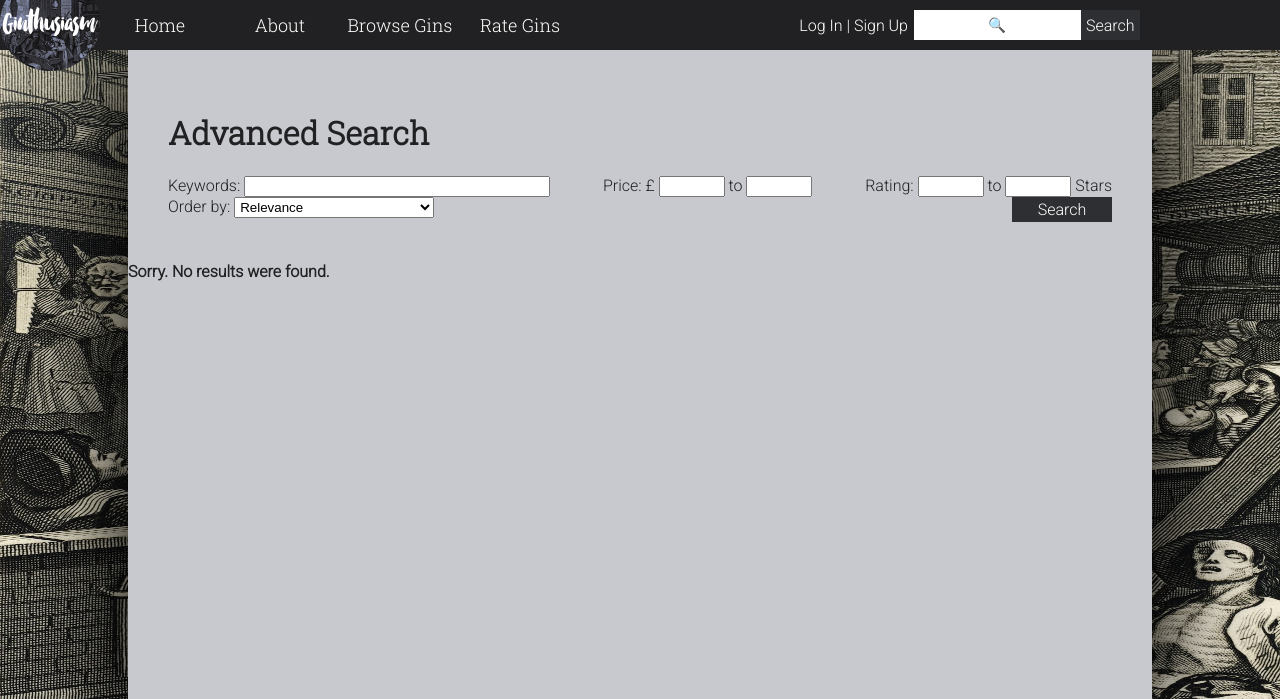
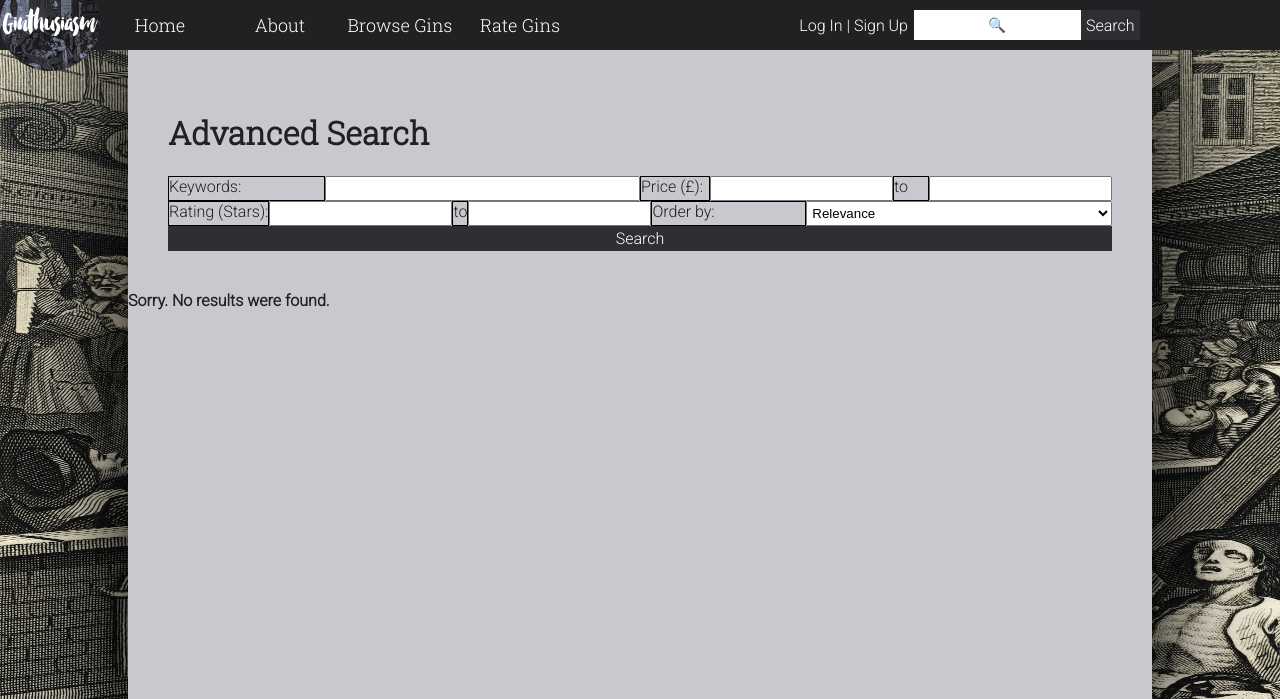
Before and after one commit to ms813/Ginthusiasm, a Django app: template templates/ginthusiasm/gin_search_page.html in a window 1280 px wide. Shown: the top 699 px of the page. Run offline with Django 3.2, Linux system fonts and the light colour scheme; the template is opened without the code that fills it: values that come from a table or form of the project are taken from there, others are empty; parts of the project's set-up code (start-up, migrations or seed data) failed here and were passed over; some libraries are stand-ins or nearby versions.

Commit message:
Trying to style the gin search form

```diff
--- a/ginthusiasm/static/stylesheets/gin.css
+++ b/ginthusiasm/static/stylesheets/gin.css
@@ -38,29 +38,6 @@ div.reviews {
     background-color: #ffffff;
 }
 
-#gin_search_form {
-    display: flex;
-    flex-wrap: wrap;
-    flex-direction: row;
-    justify-content: space-between;
-}
-
-.gin_search_widget input {
-    width: 60px;
-}
-
-.gin_search_widget select {
-    width: 200px;
-}
-
-.gin_search_widget .keywords input {
-    width: 300px;
-}
-
-.content div.search_results {
-   padding: 0;
-}
-
 .map {
     margin: 30px 0;
     min-height: 500px;
--- /dev/null
+++ b/ginthusiasm/static/stylesheets/gin_search_widget.css
@@ -0,0 +1,61 @@
+form label{
+  border: 1px solid #000;
+  white-space:nowrap;
+  flex-basis:450px;
+}
+
+#gin_search_form {
+    display: flex;
+    flex-wrap: wrap;
+    flex-direction: row;
+    justify-content: space-around;
+    align-content: space-between;
+    --base-width: 720px;
+    --margin: 10px;
+}
+
+.gin_search_widget div {
+    display: flex;
+    flex-direction: row;
+    flex-wrap: nowrap;
+    justify-content: space-between;
+    align-content: space-between;
+    flex-basis: calc(var(--base-width) / 3 - 2 * var(--margin));
+    flex-grow: 1;
+    height: 25px;
+}
+
+.gin_search_widget input[type="text"] {
+    flex-basis: 200px;
+    flex-grow: 2;
+}
+
+.gin_search_widget input[type="number"] {
+    flex-basis: 100px;
+    flex-grow: 1;
+}
+
+.gin_search_widget input[type="submit"] {
+    flex-basis: 300px;
+    flex-grow: 3;
+}
+
+.gin_search_widget label {
+    white-space: nowrap;
+    flex-basis: 100px;
+    flex-grow: 1;
+}
+
+.gin_search_widget label.to {
+    flex-basis: 50px;
+    flex-grow: 0.5;
+}
+
+.gin_search_widget select {
+    flex-basis: 200px;
+    flex-grow: 2;
+}
+
+.content div.search_results {
+   padding: 0;
+}
--- a/templates/ginthusiasm/gin_search_page.html
+++ b/templates/ginthusiasm/gin_search_page.html
@@ -2,8 +2,8 @@
 {% load staticfiles %}
 
 {% block style_block %}
-    <link rel="stylesheet" type="text/css" href="{% static 'stylesheets/gin.css' %}">
     <link rel="stylesheet" type="text/css" href="{% static 'stylesheets/gin_widget.css' %}">
+    <link rel="stylesheet" type="text/css" href="{% static 'stylesheets/gin_search_widget.css' %}">
 
     <!-- Style sheets for rating widget -->
     <link rel="stylesheet" href="http://maxcdn.bootstrapcdn.com/font-awesome/latest/css/font-awesome.min.css">
--- a/templates/ginthusiasm/gin_search_widget.html
+++ b/templates/ginthusiasm/gin_search_widget.html
@@ -1,10 +1,32 @@
 <div class=gin_search_widget>
     <h1>Advanced Search</h1>
     <form id='gin_search_form' method='get' action={% url "gin_search_results" %}>
-        <div class='keywords'>Keywords: {{ advanced_search_form.keywords }}</div>
-        <div class='price'>Price: £ {{ advanced_search_form.min_price }} to {{ advanced_search_form.max_price }}</div>
-        <div class='rating'>Rating: {{ advanced_search_form.min_rating }} to {{ advanced_search_form.max_rating }} Stars</div>
-        <div class='ordering'>Order by: {{ advanced_search_form.order_by }}</div>
-        <input class='ginthusiasm-button' id='search-btn' type='submit' name='submit' value='Search'/>
+        <div>
+            <label class='keywords'>Keywords:</label>
+            {{ advanced_search_form.keywords }}
+        </div>
+
+        <div>
+            <label class='price'>Price (£):</label>
+            {{ advanced_search_form.min_price }}
+            <label class='to'>to</label>
+            {{ advanced_search_form.max_price }}
+        </div>
+
+        <div>
+            <label class='rating'>Rating (Stars):</label>
+            {{ advanced_search_form.min_rating }}
+            <label class='to'>to</label>
+            {{ advanced_search_form.max_rating }}
+        </div>
+
+        <div>
+            <label class='ordering'>Order by:</label>
+            {{ advanced_search_form.order_by }}
+        </div>
+
+        <div class='search'>
+            <input class='ginthusiasm-button' id='search-btn' type='submit' name='submit' value='Search'/>
+        </div>
     </form>
 </div>
```
